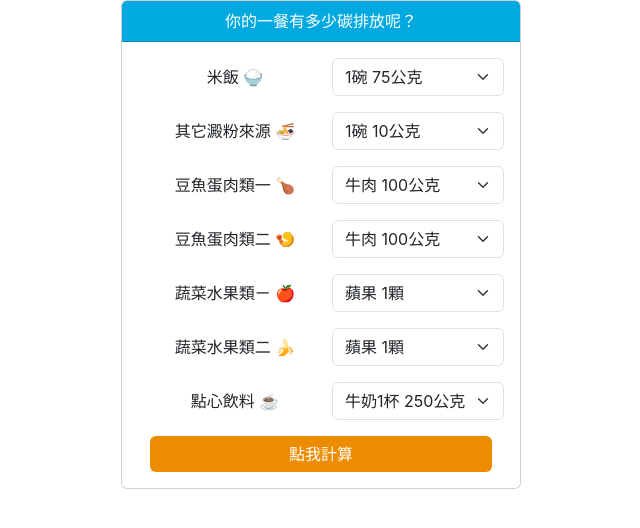
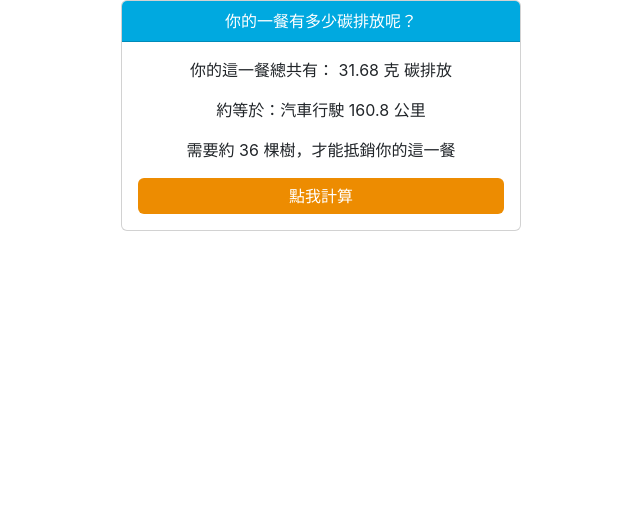
Before and after one commit to FunkyGary/carbon-calcu, a React (Create React App) app: page / in a window 1280 px wide. Both pictures are taken after a click on the button "點我計算". Shown: the top 528 px of the page, without its empty margins (319-959 px from the left). Built offline with nearby package versions, Linux system fonts and the light colour scheme.

Commit message:
feature/page-2-calcu-done

```diff
--- a/src/App.js
+++ b/src/App.js
@@ -13,15 +13,21 @@ function App() {
   const [vetge1Carbon, setVetge1Carbon] = useState(0.06)
   const [vetge2Carbon, setVetge2Carbon] = useState(0.06)
   const [drinkCarbon, setDrinkCarbon] = useState(0.32)
-  const [totalCarbo, setTotalCarbon] = useState(0)
-  console.log(totalCarbo)
+  const [totalCarbon, setTotalCarbon] = useState(0)
 
   return (
     <div className="card text-center rounded mx-auto" style={{ width: '400px' }}>
       <div className="card-header" style={{ 'background-color': '#00a9e0', color: 'white' }}>你的一餐有多少碳排放呢？</div>
       <div className="card-body">
-        {/* <h5 className="card-title">你的一餐有多少碳排放呢？</h5> */}
         <p className="card-text">
+          {
+            totalCarbon > 0 ?
+              <>
+                <p className="card-text">你的這一餐總共有： {totalCarbon} 克 碳排放</p>
+                <p className="card-text">約等於：汽車行駛 {Math.round(totalCarbon / 0.196974607 * 10) / 10} 公里</p>
+                <p className="card-text">需要約 {Math.ceil(totalCarbon / 0.9)} 棵樹，才能抵銷你的這一餐</p>
+              </>
+              :
               <Form className="container">
                 <Form.Group className="mb-3 d-flex align-items-center row" controlId="formSelect">
                   <label className="my-1 mx-4 col" for="inlineFormCustomSelectPref">米飯 🍚</label>
@@ -114,16 +120,20 @@ function App() {
                     <option value={0.13}>紅酒1杯 150毫升</option>
                   </Form.Select>
                 </Form.Group>
+              </Form>
+          }
           <Button variant="primary" className="w-100 border-0" style={{ 'background-color': '#ed8c01', color: 'white' }} onClick={() => {
+            if (totalCarbon > 0) {
+              setTotalCarbon(0)
+            } else {
               let total = riceCarbon * 1 + meat2Carbon * 1 + meat1Carbon * 1 + carbCarbon * 1 + drinkCarbon * 1 + vetge2Carbon * 1 + vetge1Carbon * 1
               setTotalCarbon(Math.round(total * 100) / 100)
+            }
           }}>
             點我計算
           </Button>
-          </Form>
         </p>
       </div>
-      {/* <div className="card-footer text-muted">2 days ago</div> */}
     </div >
   );
 }
```
Lines whose indentation alone changed are shown as unchanged.
